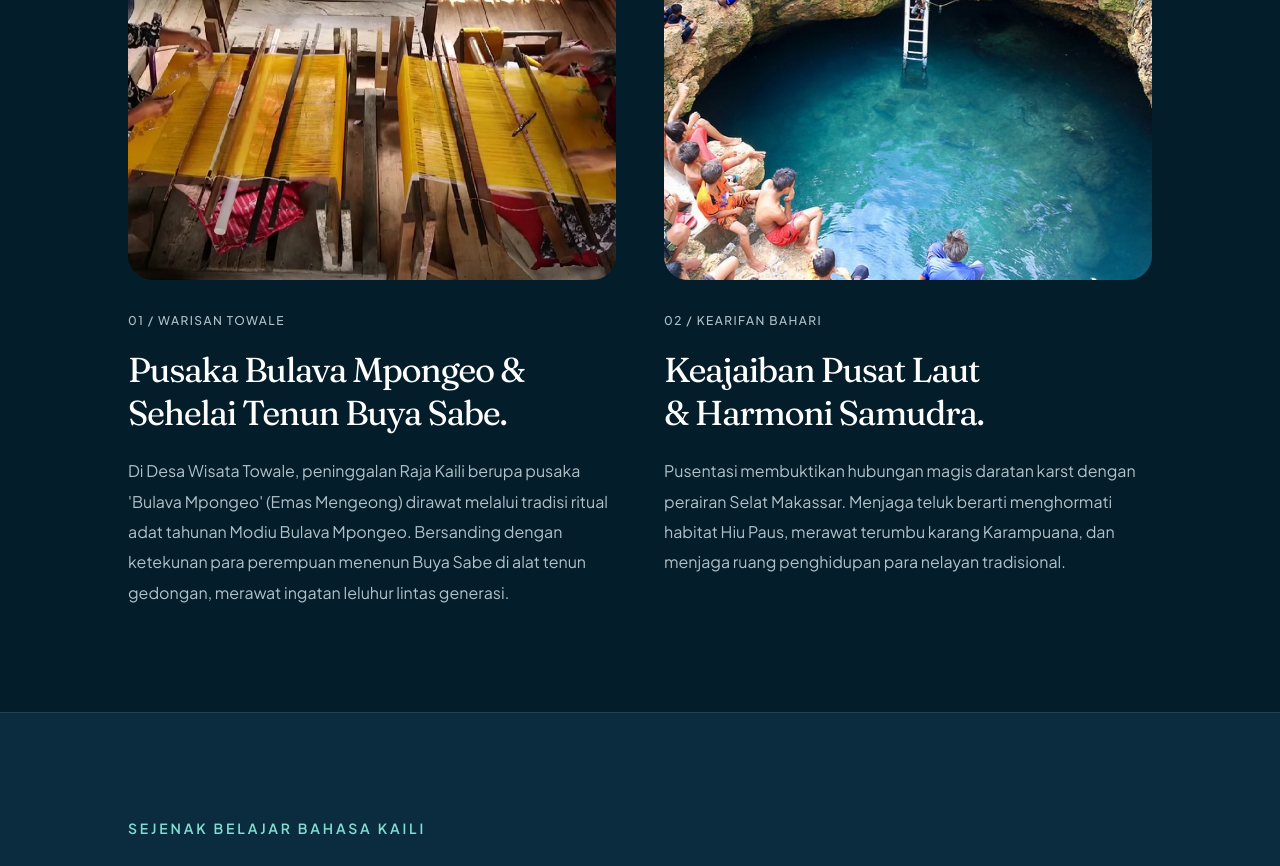
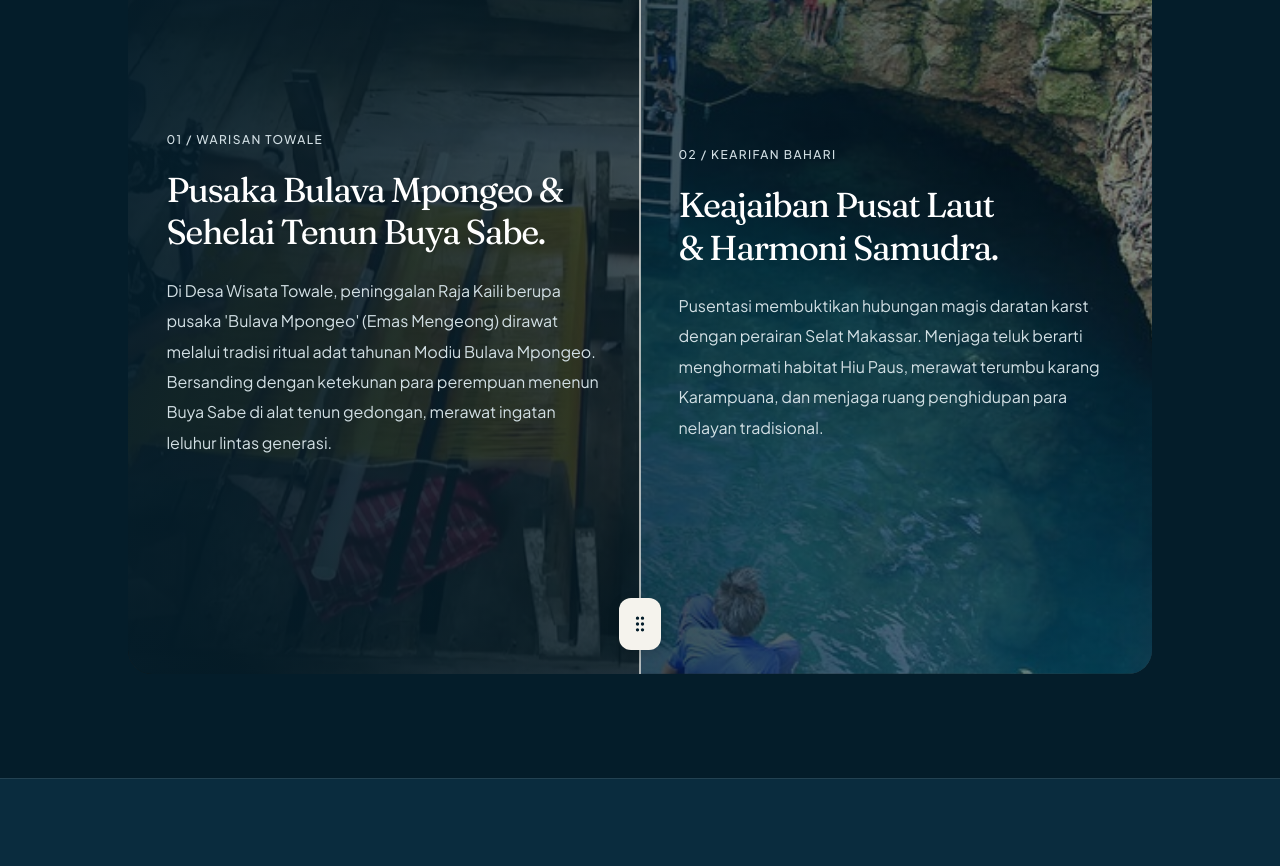
Before and after one commit to matthewpriantara/donggala-compro, a Next.js app: page / in a window 1280 px wide. Shown: the part 5740-6606 px from the top of the page. Built offline with nearby package versions, Linux system fonts and the light colour scheme.

Commit message:
feat: integrate culture comparison with gradient image overlays

```diff
--- a/components/ui/demo.tsx
+++ b/components/ui/demo.tsx
@@ -5,10 +5,10 @@ function DemoOne() {
   return <Footer7 />;
 }
 
-function FeatureDemo() {
+function FeatureDemo(props: React.ComponentProps<typeof Feature>) {
   return (
     <div className="w-full">
-      <Feature />
+      <Feature {...props} />
     </div>
   );
 }
--- /dev/null
+++ b/components/ui/feature-with-image-comparison.module.css
@@ -0,0 +1,22 @@
+.comparison { position: relative; width: 100%; min-height: 760px; overflow: hidden; border-radius: var(--card-radius, 24px); background: var(--color-ocean-900); }
+.image { object-fit: cover; user-select: none; }
+.overlay { position: absolute; inset: 0; }
+.shade { position: absolute; inset: 0; background: linear-gradient(90deg, #041d2af0 0%, #041d2abf 55%, #041d2a80 100%); }
+.beforeText, .afterText { position: relative; z-index: 1; min-height: 760px; padding: 56px clamp(24px, 3vw, 48px); display: flex; align-items: center; box-sizing: border-box; }
+.beforeText { position: absolute; inset: 0 auto 0 0; }
+.afterText { margin-left: auto; }
+.beforeText[hidden], .afterText[hidden] { display: none; }
+.beforeText > article, .afterText > article { padding-top: 0; max-width: 640px; }
+.beforeText h3, .afterText h3 { font-size: clamp(28px, 2.5vw, 40px); line-height: 1.25; }
+.beforeText p, .afterText p { color: #d2dfe4; }
+.line { position: absolute; z-index: 2; top: 0; bottom: 0; width: 2px; background: #f5f3edaa; transform: translateX(-50%); pointer-events: none; }
+.handle { position: absolute; z-index: 2; top: auto; bottom: 24px; transform: translateX(-50%); display: grid; place-items: center; width: 42px; height: 52px; background: #f5f3ed; color: #041d2a; border-radius: 12px; pointer-events: none; box-shadow: 0 3px 12px #0002; }
+.range { position: absolute; z-index: 3; inset: 0; width: 100%; height: 100%; margin: 0; opacity: 0; cursor: ew-resize; }
+.comparison:focus-within { outline: 2px solid #f5f3ed; outline-offset: 5px; }
+@media(max-width: 900px) {
+ .comparison { min-height: 680px; }
+ .beforeText, .afterText { width: 100% !important; min-height: 680px; padding: 44px 28px 110px; }
+ .comparison[data-side="before"] .afterText, .comparison[data-side="after"] .beforeText { display: none; }
+ .shade { background: linear-gradient(90deg, #041d2af0, #041d2ab8); }
+}
+@media(max-width: 400px) { .comparison, .beforeText, .afterText { min-height: 760px; } .beforeText, .afterText { padding-inline: 22px; } }
--- a/components/ui/feature-with-image-comparison.tsx
+++ b/components/ui/feature-with-image-comparison.tsx
@@ -1,121 +1,34 @@
 "use client";
 
-import { useState } from "react";
+import { useState, type ReactNode } from "react";
 import Image from "next/image";
-import { Badge } from "@/components/ui/badge";
 import { GripVertical } from "lucide-react";
+import styles from "./feature-with-image-comparison.module.css";
 
-interface FeatureImageComparisonProps {
-  badge?: string;
-  title?: string;
-  description?: string;
-  beforeImage?: string;
-  beforeAlt?: string;
-  afterImage?: string;
-  afterAlt?: string;
+interface ComparisonImage { src: string; alt: string; }
+interface FeatureProps {
+  before: ComparisonImage;
+  after: ComparisonImage;
+  beforeContent: ReactNode;
+  afterContent: ReactNode;
+  label: string;
 }
 
-function Feature({
-  badge = "Platform",
-  title = "Something new!",
-  description = "Managing a small business today is already tough.",
-  beforeImage = "https://www.twblocks.com/_next/image?url=%2Ffeature8.png&w=3840&q=75",
-  beforeAlt = "feature8",
-  afterImage = "https://www.twblocks.com/_next/image?url=%2Fdarkmode-feature8.png&w=3840&q=75",
-  afterAlt = "darkmode-feature8.png",
-}: FeatureImageComparisonProps) {
-  const [inset, setInset] = useState<number>(50);
-  const [onMouseDown, setOnMouseDown] = useState<boolean>(false);
-
-  const onMouseMove = (e: React.MouseEvent | React.TouchEvent) => {
-    if (!onMouseDown) return;
-
-    const rect = e.currentTarget.getBoundingClientRect();
-    let x = 0;
-
-    if ("touches" in e && e.touches.length > 0) {
-      x = e.touches[0].clientX - rect.left;
-    } else if ("clientX" in e) {
-      x = e.clientX - rect.left;
-    }
-
-    const percentage = Math.max(0, Math.min(100, (x / rect.width) * 100));
-    setInset(percentage);
-  };
-
-  return (
-    <div className="w-full py-20 lg:py-40">
-      <div className="container mx-auto">
-        <div className="flex flex-col gap-4">
-          <div>
-            <Badge>{badge}</Badge>
-          </div>
-          <div className="flex gap-2 flex-col">
-            <h2 className="text-3xl md:text-5xl tracking-tighter lg:max-w-xl font-regular">
-              {title}
-            </h2>
-            <p className="text-lg max-w-xl lg:max-w-xl leading-relaxed tracking-tight text-muted-foreground">
-              {description}
-            </p>
-          </div>
-          <div className="pt-12 w-full">
-            <div
-              className="relative aspect-video w-full h-full overflow-hidden rounded-2xl select-none"
-              onMouseMove={onMouseMove}
-              onMouseUp={() => setOnMouseDown(false)}
-              onTouchMove={onMouseMove}
-              onTouchEnd={() => setOnMouseDown(false)}
-            >
-              <div
-                className="bg-muted h-full w-1 absolute z-20 top-0 -ml-1 select-none"
-                style={{
-                  left: inset + "%",
-                }}
-              >
-                <button
-                  type="button"
-                  className="bg-muted rounded hover:scale-110 transition-all w-5 h-10 select-none -translate-y-1/2 absolute top-1/2 -ml-2 z-30 cursor-ew-resize flex justify-center items-center"
-                  onTouchStart={(e) => {
-                    setOnMouseDown(true);
-                    onMouseMove(e);
-                  }}
-                  onMouseDown={(e) => {
-                    setOnMouseDown(true);
-                    onMouseMove(e);
-                  }}
-                  onTouchEnd={() => setOnMouseDown(false)}
-                  onMouseUp={() => setOnMouseDown(false)}
-                  aria-label="Geser perbandingan gambar"
-                >
-                  <GripVertical className="h-4 w-4 select-none" />
-                </button>
-              </div>
-              <Image
-                src={beforeImage}
-                alt={beforeAlt}
-                width={1920}
-                height={1080}
-                priority
-                className="absolute left-0 top-0 z-10 w-full h-full aspect-video rounded-2xl select-none border"
-                style={{
-                  clipPath: "inset(0 0 0 " + inset + "%)",
-                }}
-              />
-              <Image
-                src={afterImage}
-                alt={afterAlt}
-                width={1920}
-                height={1080}
-                priority
-                className="absolute left-0 top-0 w-full h-full aspect-video rounded-2xl select-none border"
-              />
-            </div>
-          </div>
-        </div>
+export function Feature({ before, after, beforeContent, afterContent, label }: FeatureProps) {
+  const [inset, setInset] = useState(50);
+  function handleChange(event: React.ChangeEvent<HTMLInputElement>) {
+    setInset(Math.max(0, Math.min(100, Number(event.target.value))));
+  }
+  return <div className={styles.comparison} data-side={inset >= 50 ? "before" : "after"}>
+      <Image src={before.src} alt={before.alt} fill sizes="(max-width: 900px) 90vw, 80vw" className={styles.image} draggable={false}/>
+      <div className={styles.overlay} style={{ clipPath: `inset(0 0 0 ${inset}%)` }}>
+        <Image src={after.src} alt={after.alt} fill sizes="(max-width: 900px) 90vw, 80vw" className={styles.image} draggable={false}/>
       </div>
-    </div>
-  );
+      <div className={styles.shade} aria-hidden="true"/>
+      <div className={styles.beforeText} style={{ width: `${inset}%` }} hidden={inset < 25}>{beforeContent}</div>
+      <div className={styles.afterText} style={{ width: `${100-inset}%` }} hidden={inset > 75}>{afterContent}</div>
+      <div className={styles.line} style={{ left: `${inset}%` }} aria-hidden="true"/>
+      <div className={styles.handle} style={{ left: `clamp(22px, ${inset}%, calc(100% - 22px))` }} aria-hidden="true"><GripVertical size={20}/></div>
+      <input className={styles.range} type="range" min={0} max={100} value={inset} onChange={handleChange} aria-label={label} aria-valuetext={inset >= 95 ? before.alt : inset <= 5 ? after.alt : `${before.alt} / ${after.alt}`}/>
+  </div>;
 }
-
-export { Feature };
-export type { FeatureImageComparisonProps };
--- a/modules/culture/culture-comparison.tsx
+++ b/modules/culture/culture-comparison.tsx
@@ -1,4 +1,4 @@
-import Image from "next/image";
+import { Feature } from "@/components/ui/feature-with-image-comparison";
 import { PORTAL, CULTURE_STORIES } from "@/constants/helper";
 import styles from "./culture-editorial.module.css";
 
@@ -15,20 +15,13 @@ export function CultureComparison() {
           <p className="eyebrow">{PORTAL.cultureEyebrow}</p>
           <h2>{PORTAL.cultureTitle}</h2>
         </header>
-        <div className={styles.grid}>
-          {CULTURE_STORIES.map((story, index) => (
-            <article className={styles.story} key={story.tag}>
-              <figure className={styles.photo}>
-                <Image src={STORY_IMAGES[index]} alt={story.title} fill sizes="(max-width: 900px) 90vw, 44vw" />
-              </figure>
-              <div className={styles.copy}>
-                <p className={styles.label}>{story.tag}</p>
-                <h3>{story.title}</h3>
-                <p className={styles.description}>{story.description}</p>
-              </div>
-            </article>
-          ))}
-        </div>
+        <Feature
+          before={{ src: STORY_IMAGES[0], alt: CULTURE_STORIES[0].tag }}
+          after={{ src: STORY_IMAGES[1], alt: CULTURE_STORIES[1].tag }}
+          label={PORTAL.cultureTitle}
+          beforeContent={<article className={styles.copy}><p className={styles.label}>{CULTURE_STORIES[0].tag}</p><h3>{CULTURE_STORIES[0].title}</h3><p className={styles.description}>{CULTURE_STORIES[0].description}</p></article>}
+          afterContent={<article className={styles.copy}><p className={styles.label}>{CULTURE_STORIES[1].tag}</p><h3>{CULTURE_STORIES[1].title}</h3><p className={styles.description}>{CULTURE_STORIES[1].description}</p></article>}
+        />
       </div>
     </section>
   );
```
